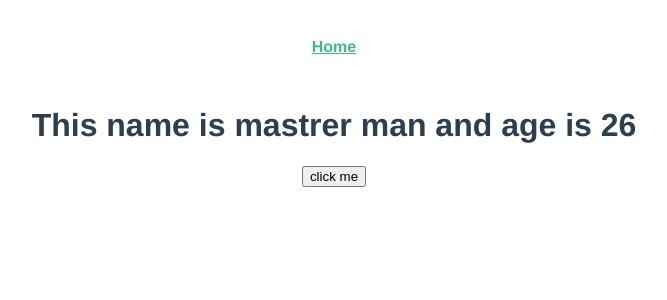
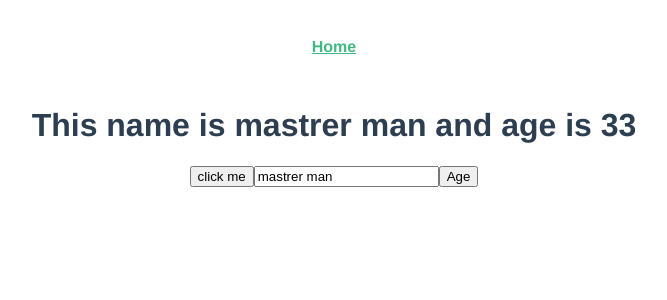
Before and after one commit to akasifislam/vue3compApi, a Vue app in the folder mojo/: page / in a window 1280 px wide. Shown: the top 300 px of the page, without its empty margins (306-973 px from the left). Built offline with nearby package versions, Linux system fonts and the light colour scheme.

Commit message:
refs reactivity

```diff
--- a/mojo/src/views/Home.vue
+++ b/mojo/src/views/Home.vue
@@ -1,8 +1,11 @@
 <template>
   <div class="home"></div>
 
-  <h1 ref="p">This name is {{ name }} and age is {{ age }}</h1>
+  <h1>This name is {{ name }} and age is {{ age }}</h1>
   <button @click="handleClick">click me</button>
+  <input type="text" v-model="name" />
+
+  <button @click.prevent="age++">Age</button>
 </template>
 
 <script>
@@ -13,22 +16,20 @@ export default {
   setup() {
     console.log(this);
 
-    const p = ref("ami ref er custom data");
-    console.log(p, p.value);
-    let name = "mastrer man";
-    let age = "26";
+    // const p = ref("ami ref er custom data");
+    // console.log(p, p.value);
+    const name = ref("mastrer man");
+    const age = ref(33);
 
     const handleClick = () => {
-      console.log(p, p.value);
-      p.value.classList.add("test");
-      p.value.textContent = "Amar kono kaj nai nak";
+      name.value = "ami ki ar bolbo";
+      age.value = 22;
     };
 
     return {
       name,
       age,
       handleClick,
-      p,
     };
   },
 };
```
